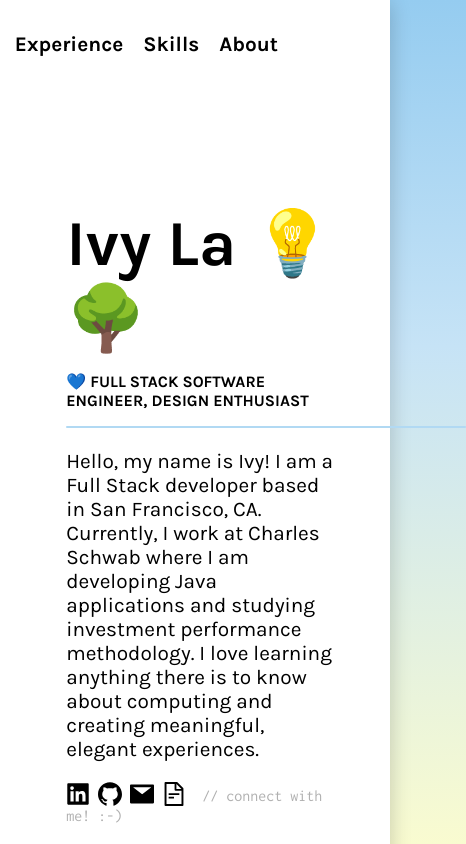
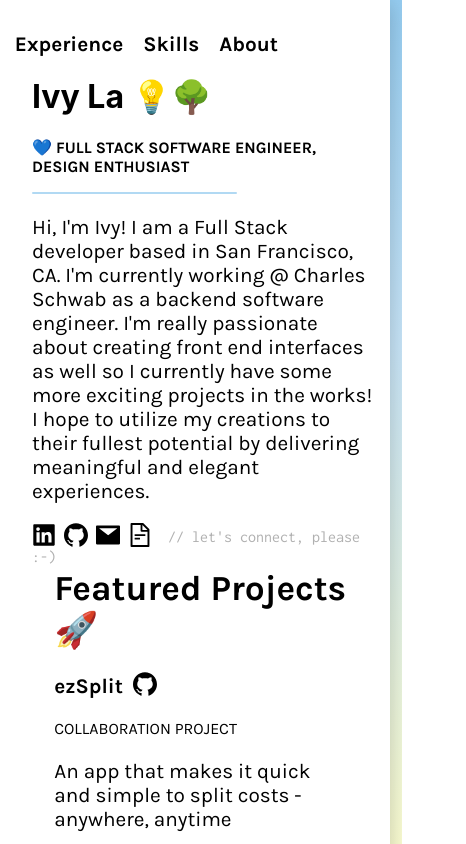
Before and after one commit to ivyla/ivyla.github.io, a React (Create React App) app: page / in a window 390 px wide. Shown: the top 844 px of the page, 466 px wide, since content can reach past the window. Built offline with nearby package versions, Linux system fonts and the light colour scheme.

Commit message:
1. Make font universal 2. Fix components to be more responsive 3. Content changes

```diff
--- a/src/pages/About.js
+++ b/src/pages/About.js
@@ -21,11 +21,11 @@
                         {" "}
                         Spongebob Squarepants Typing.
                     </a>{" "}
-                    I then fell in love with the idea of typing something and
-                    seeing the results on the screen. This fed my curiosity and
-                    I learned how to do many different things, such as making
-                    HTML changes to my Myspace page, or editing videos with
-                    outrageous effects.
+                    I fell in love with the idea of typing something and seeing
+                    the results on the screen. Deeply inspired to feed my
+                    curiosity, I learned how to do many different things like
+                    making HTML changes to my Myspace page, or editing videos
+                    with outrageous effects.
                     <p>
                         {" "}
                         Indulging into all the resources the world wide web
--- a/src/pages/Home.js
+++ b/src/pages/Home.js
@@ -11,14 +11,16 @@
 import Aos from "aos"
 import "aos/dist/aos.css"
 import {useEffect} from "react"
-import Spacer from "../components/Spacer"
+import homeImg from "../images/bioAlt.jpg"
+import "./pagestyles/About.css"
 
-const customHomeSection = {
-    height: "90vh",
-    width: "80%",
-    marginTop: "150px"
-    // marginTop: "5%"
-    // alignSelf: "center"
+const mySpacer = {
+    backgroundColor: "#B1D9F3",
+    color: "#B1D9F3",
+    width: "60%",
+    height: "2px",
+    borderRadius: "5px",
+    marginBottom: "1rem"
 }
 
 let Home = () => {
@@ -27,20 +29,25 @@
     }, [])
 
     return (
-        <div data-aos="fade-up" style={customHomeSection} id="home">
+        // <div data-aos="fade-up" style={customHomeSection} id="home">
+        <div data-aos="fade-up" id="home">
             {/* <div id="home" style={customHomeSection}> */}
-            <h1 className="homeHeader"> Ivy La 💡🌳 </h1>
+            <h1> Ivy La 💡🌳 </h1>
             <p className="smallText">
                 <b> 💙 Full Stack Software Engineer, design enthusiast </b>{" "}
             </p>
-            <Spacer spacerNum={2} />
+            {/* <Spacer spacerNum={2} /> */}
+            <div style={mySpacer}> </div>
             <p>
-                Hello, my name is Ivy! I am a Full Stack developer based in San
-                Francisco, CA. Currently, I work at Charles Schwab where I am
-                developing Java applications and studying investment performance
-                methodology. I love learning anything there is to know about
-                computing and creating meaningful, elegant experiences.{" "}
+                Hi, I'm Ivy! I am a Full Stack developer based in San Francisco,
+                CA. I'm currently working @ Charles Schwab as a backend software
+                engineer. I'm really passionate about creating front end
+                interfaces as well so I currently have some more exciting
+                projects in the works! I hope to utilize my creations to their
+                fullest potential by delivering meaningful and elegant
+                experiences.{" "}
             </p>
+
             <a
                 href="https://linkedin.com/in/ivyla"
                 target="_blank"
@@ -69,7 +76,7 @@
             >
                 <FileTextOutlined className="media-icons" id="email-icon" />
             </a>
-            <span className="codeComment"> // connect with me! :-) </span>
+            <span className="codeComment"> // let's connect, please :-) </span>
         </div>
     )
 }
--- a/src/pages/Projects.js
+++ b/src/pages/Projects.js
@@ -19,7 +19,7 @@
 let Projects = () => (
     <div className="section" id="projects">
         <div>
-            <h2 style={{display: "inline"}}> Featured Projects 🚀 </h2>
+            <h2 style={{display: "inline"}}> Featured Projects 🚀    </h2>
             <p style={{display: "inline"}}>
                 {" "}
                 <span className="codeComment">
```
Also changed, not shown: src/pages/data/projectData.js (+10 -0 lines).
